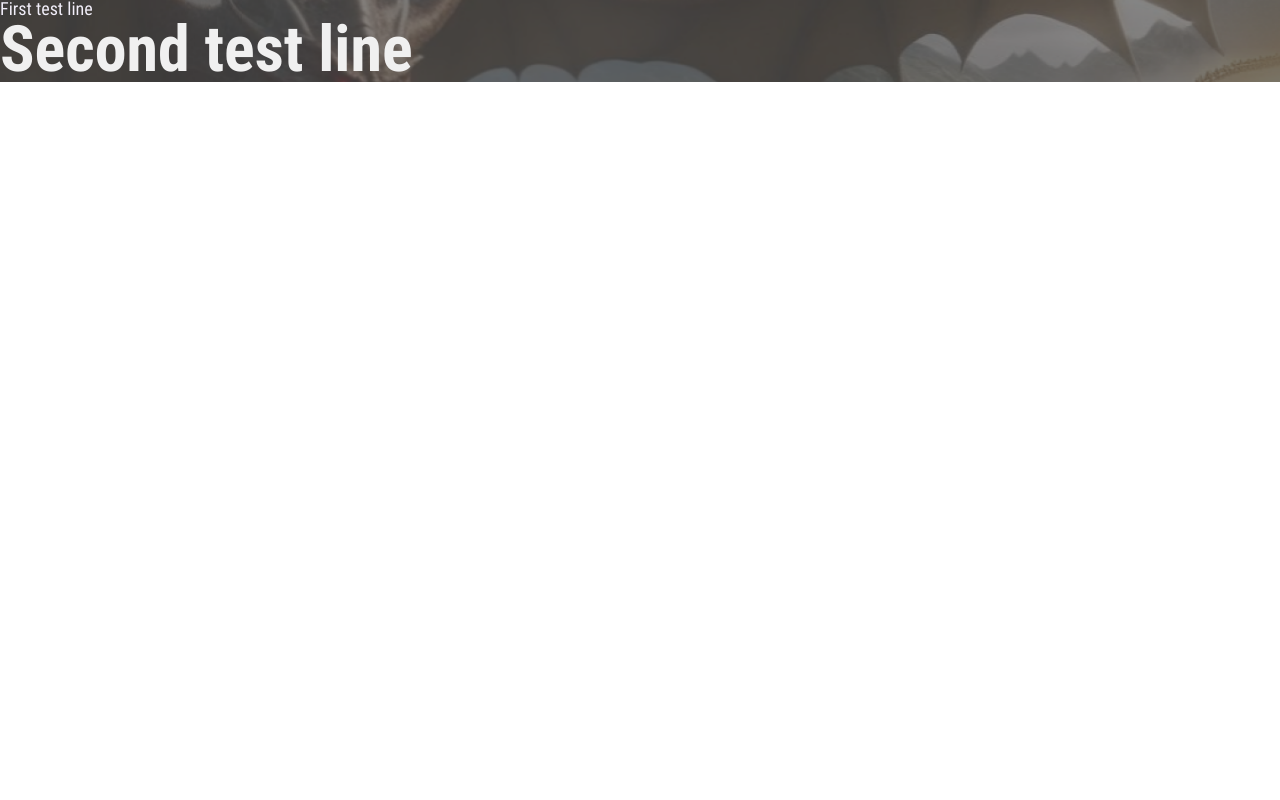
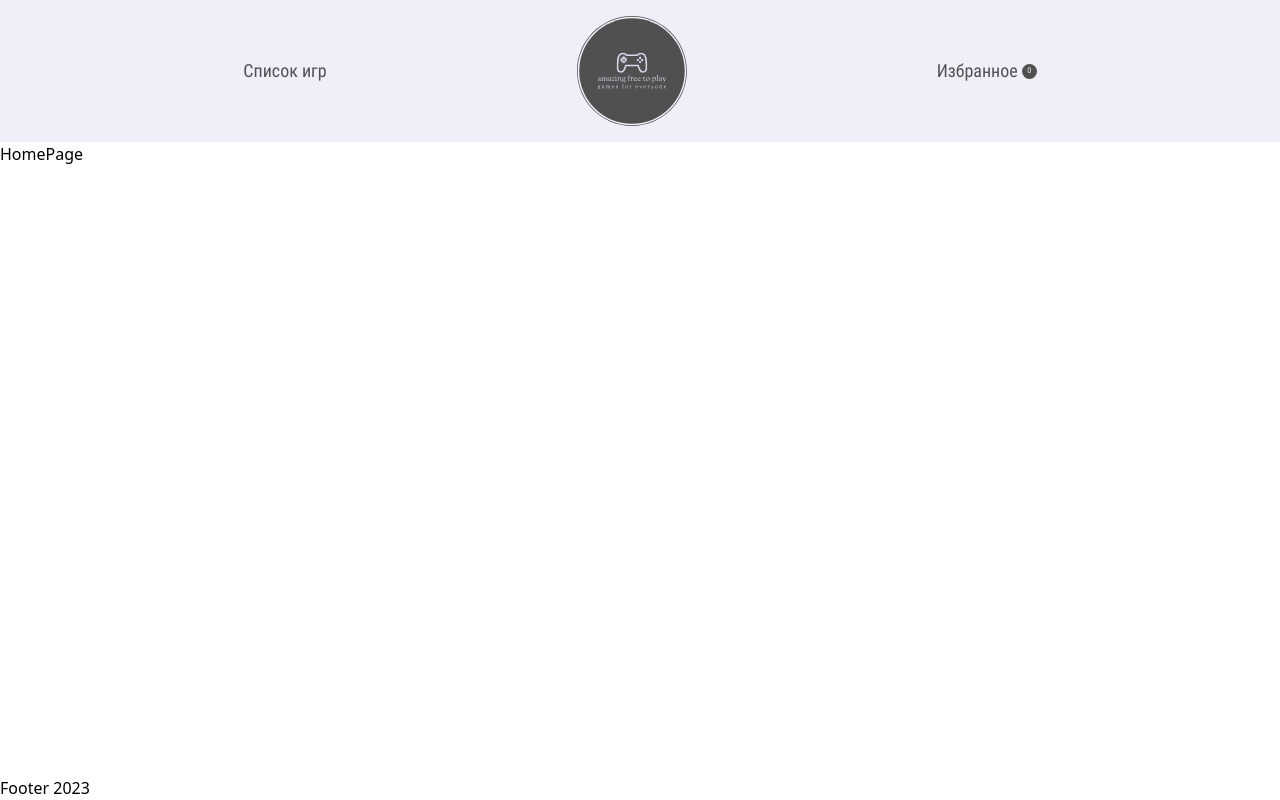
Before and after one commit to AntonDzyubenkoGit/GamesFTP, a React (Vite) app: page / in a window 1280 px wide. Built offline with nearby package versions, Linux system fonts and the light colour scheme; a web font is replaced by a local one.

Commit message:
Добавлен Header, базовый роутинг, создан контекст приложения

```diff
--- a/src/App.jsx
+++ b/src/App.jsx
@@ -1,11 +1,23 @@
 import React from 'react';
+import { Routes, Route } from 'react-router-dom';
+import Context from './hooks/Context';
+import Layout from './components/Layout';
+import HomePage from './pages/HomePage';
+import GamesListPage from './pages/GamesListPage';
+import FavoriteGamesPage from './pages/FavoriteGamesPage';
 
 const App = () => {
   return (
-    <div className="bg-primary bg-hero bg-no-repeat bg-cover">
-      <h1 className="text-base text-background font-regular">First test line</h1>
-      <h1 className="text-xl text-light font-bold">Second test line</h1>
-    </div>
+    <Context>
+      <Routes>
+        <Route path="/" element={<Layout />}>
+          <Route index element={<HomePage />} />
+          <Route path="games-list" element={<GamesListPage />} />
+          <Route path="favorite" element={<FavoriteGamesPage />} />
+          <Route path="*" element={<HomePage />} />
+        </Route>
+      </Routes>
+    </Context>
   );
 };
 
--- /dev/null
+++ b/src/components/Footer.jsx
@@ -0,0 +1,7 @@
+import React from 'react';
+
+const Footer = () => {
+  return <footer>Footer 2023</footer>;
+};
+
+export default Footer;
--- /dev/null
+++ b/src/components/Header.jsx
@@ -0,0 +1,42 @@
+import React, { useContext } from 'react';
+import { Link, NavLink } from 'react-router-dom';
+import { AppContext } from '../hooks/Context';
+
+const Header = () => {
+  const { count = 0 } = useContext(AppContext);
+
+  return (
+    <header className="bg-background text-primary text-sm font-regular sticky top-0 lg:text-base">
+      <nav className="max-container mx-auto flex items-center justify-between py-4 px-4 md:justify-center md:gap-[250px]">
+        <NavLink
+          to="/games-list"
+          className={({ isActive }) =>
+            isActive ? 'font-bold underline order-2 md:order-1' : 'order-2 lg:order-1'
+          }
+        >
+          Список игр
+        </NavLink>
+        <Link to="/" className="order-1 lg:order-2">
+          <img
+            src="/src/assets/logo.svg"
+            alt="logo"
+            className="w-[90px] h-[90px] lg:w-[110px] lg:h-[110px]"
+          />
+        </Link>
+        <NavLink
+          to="/favorite"
+          className={({ isActive }) =>
+            isActive ? 'font-bold underline flex items-center order-3' : 'flex items-center order-3'
+          }
+        >
+          Избранное
+          <div className="bg-primary ml-1 rounded-full w-[15px] h-[15px] flex items-center justify-center">
+            <span className="text-[8px] text-light">{count}</span>
+          </div>
+        </NavLink>
+      </nav>
+    </header>
+  );
+};
+
+export default Header;
--- /dev/null
+++ b/src/components/Layout.jsx
@@ -0,0 +1,18 @@
+import React from 'react';
+import { Outlet } from 'react-router-dom';
+import Header from './Header';
+import Footer from './Footer';
+
+const Layout = () => {
+  return (
+    <>
+      <Header />
+      <main>
+        <Outlet />
+      </main>
+      <Footer />
+    </>
+  );
+};
+
+export default Layout;
--- /dev/null
+++ b/src/hooks/Context.jsx
@@ -0,0 +1,29 @@
+import React, { createContext, useState } from 'react';
+
+export const AppContext = createContext();
+
+const Context = (props) => {
+  const [count, setCount] = useState(0);
+
+  const [games, setGames] = useState([
+    // { id: 1, title: 'First ' },
+    // { id: 2, title: 'Second ' },
+    // { id: 3, title: 'Third ' },
+  ]);
+
+  const addGame = (game) => {
+    setGames([game, ...games]);
+    setCount(games.length);
+  };
+
+  const removeGame = (id) => {
+    setGames(games.filter((game) => game.id !== id));
+    setCount(games.length);
+  };
+
+  const value = { count: count, games, addGame, removeGame };
+
+  return <AppContext.Provider value={value}>{props.children}</AppContext.Provider>;
+};
+
+export default Context;
--- a/src/index.css
+++ b/src/index.css
@@ -24,3 +24,27 @@
   box-sizing: border-box;
   scroll-behavior: smooth;
 }
+
+html,
+body {
+  width: 100%;
+  height: 100%;
+}
+
+#root {
+  height: 100%;
+
+  display: flex;
+  flex-direction: column;
+}
+
+main {
+  flex: 1 0 auto;
+}
+
+@layer components {
+  .max-container {
+    max-width: 1440px;
+    margin: 0 auto;
+  }
+}
--- a/src/main.jsx
+++ b/src/main.jsx
@@ -1,10 +1,13 @@
 import React from 'react';
 import ReactDOM from 'react-dom/client';
+import { BrowserRouter } from 'react-router-dom';
 import App from './App.jsx';
 import './index.css';
 
 ReactDOM.createRoot(document.getElementById('root')).render(
   <React.StrictMode>
-    <App />
+    <BrowserRouter>
+      <App />
+    </BrowserRouter>
   </React.StrictMode>
 );
--- /dev/null
+++ b/src/pages/FavoriteGamesPage.jsx
@@ -0,0 +1,7 @@
+import React from 'react';
+
+const FavoriteGamesPage = () => {
+  return <div>FavoriteGamesPage</div>;
+};
+
+export default FavoriteGamesPage;
--- /dev/null
+++ b/src/pages/GamesListPage.jsx
@@ -0,0 +1,7 @@
+import React from 'react';
+
+const GamesListPage = () => {
+  return <div>GamesListPage</div>;
+};
+
+export default GamesListPage;
--- /dev/null
+++ b/src/pages/HomePage.jsx
@@ -0,0 +1,7 @@
+import React from 'react';
+
+const HomePage = () => {
+  return <div>HomePage</div>;
+};
+
+export default HomePage;
--- a/tailwind.config.js
+++ b/tailwind.config.js
@@ -4,6 +4,7 @@ export default {
     './index.html',
     './src/**/*.{js,ts,jsx,tsx}',
   ],
+  darkMode: 'class',
   theme: {
     fontSize: {
       xs: ['10px', '100%'],
```
Also changed, not shown: src/assets/logo.svg (added).
